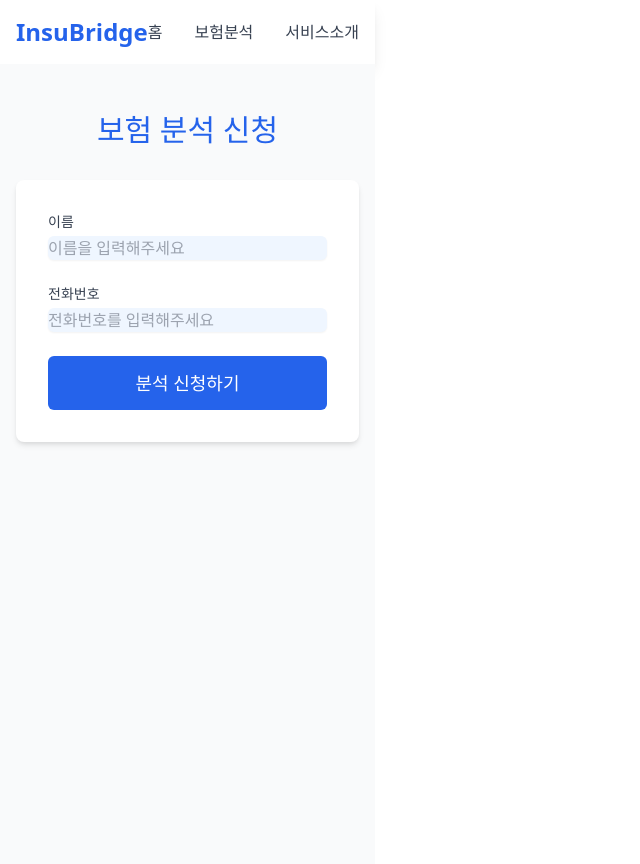
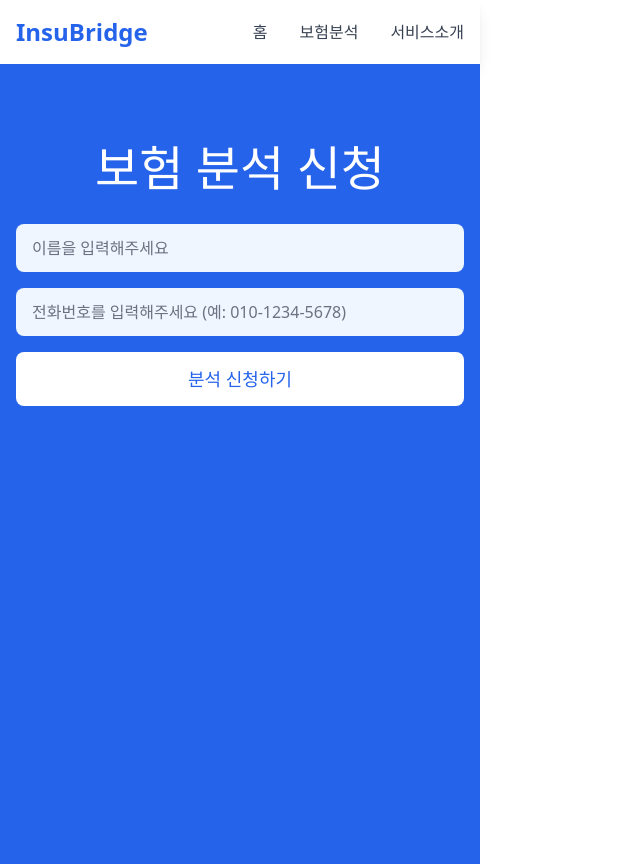
Before and after one commit to SuperRPM/insuBridge-web, a React (Vite) app: page /analysis in a window 1280 px wide. Shown: the whole page, without its empty margins (0-640 px from the left). Built offline with nearby package versions, Linux system fonts and the light colour scheme.

Commit message:
fix: analysis css 수정(home처럼)

```diff
--- a/src/pages/Analysis.tsx
+++ b/src/pages/Analysis.tsx
@@ -12,63 +12,62 @@ const Analysis = () => {
     console.log('Form submitted:', formData)
   }
 
+  const formatPhoneNumber = (value: string) => {
+    // 숫자만 추출
+    const numbers = value.replace(/[^\d]/g, '')
+
+    // 길이에 따라 포맷팅
+    if (numbers.length <= 3) {
+      return numbers
+    } else if (numbers.length <= 7) {
+      return `${numbers.slice(0, 3)}-${numbers.slice(3)}`
+    } else {
+      return `${numbers.slice(0, 3)}-${numbers.slice(3, 7)}-${numbers.slice(7, 11)}`
+    }
+  }
+
   const handleChange = (e: React.ChangeEvent<HTMLInputElement>) => {
     const { name, value } = e.target
     setFormData(prev => ({
       ...prev,
-      [name]: value
+      [name]: name === 'phone' ? formatPhoneNumber(value) : value
     }))
   }
 
   return (
-    <div className="min-h-screen bg-gray-50 py-12">
-      <div className="max-w-3xl mx-auto px-4">
-        <h1 className="text-3xl font-bold text-center mb-8 text-blue-600">
+    <div className="min-h-screen bg-blue-600 py-20">
+      <div className="max-w-7xl mx-auto px-4">
+        <h1 className="text-4xl md:text-5xl font-bold text-center mb-8 text-white">
           보험 분석 신청
         </h1>
 
-        <div className="bg-white rounded-lg shadow-md p-8">
-          <form onSubmit={handleSubmit} className="space-y-6">
-            <div>
-              <label htmlFor="name" className="block text-sm font-medium text-gray-700">
-                이름
-              </label>
+        <div className="max-w-md mx-auto">
+          <form onSubmit={handleSubmit} className="space-y-4">
             <input
               type="text"
-                id="name"
               name="name"
               value={formData.name}
               onChange={handleChange}
-                className="mt-1 block w-full rounded-md border-gray-300 shadow-sm focus:border-blue-500 focus:ring-blue-500 bg-blue-50"
+              className="w-full px-4 py-3 rounded-lg text-gray-900 placeholder-gray-500 bg-blue-50"
+              placeholder="이름을 입력해주세요"
               required
-                placeholder="이름을 입력해주세요"
             />
-            </div>
-
-            <div>
-              <label htmlFor="phone" className="block text-sm font-medium text-gray-700">
-                전화번호
-              </label>
             <input
               type="tel"
-                id="phone"
               name="phone"
               value={formData.phone}
               onChange={handleChange}
-                className="mt-1 block w-full rounded-md border-gray-300 shadow-sm focus:border-blue-500 focus:ring-blue-500 bg-blue-50"
+              className="w-full px-4 py-3 rounded-lg text-gray-900 placeholder-gray-500 bg-blue-50"
+              placeholder="전화번호를 입력해주세요 (예: 010-1234-5678)"
               required
-                placeholder="전화번호를 입력해주세요"
+              maxLength={13}
             />
-            </div>
-
-            <div>
             <button
               type="submit"
-                className="w-full bg-blue-600 text-white py-3 px-4 rounded-md hover:bg-blue-700 focus:outline-none focus:ring-2 focus:ring-blue-500 focus:ring-offset-2 text-lg font-semibold"
+              className="w-full bg-white text-blue-600 px-8 py-3 rounded-lg font-semibold hover:bg-blue-50 transition-colors text-lg"
             >
               분석 신청하기
             </button>
-            </div>
           </form>
         </div>
       </div>
```
Lines whose indentation alone changed are shown as unchanged.
